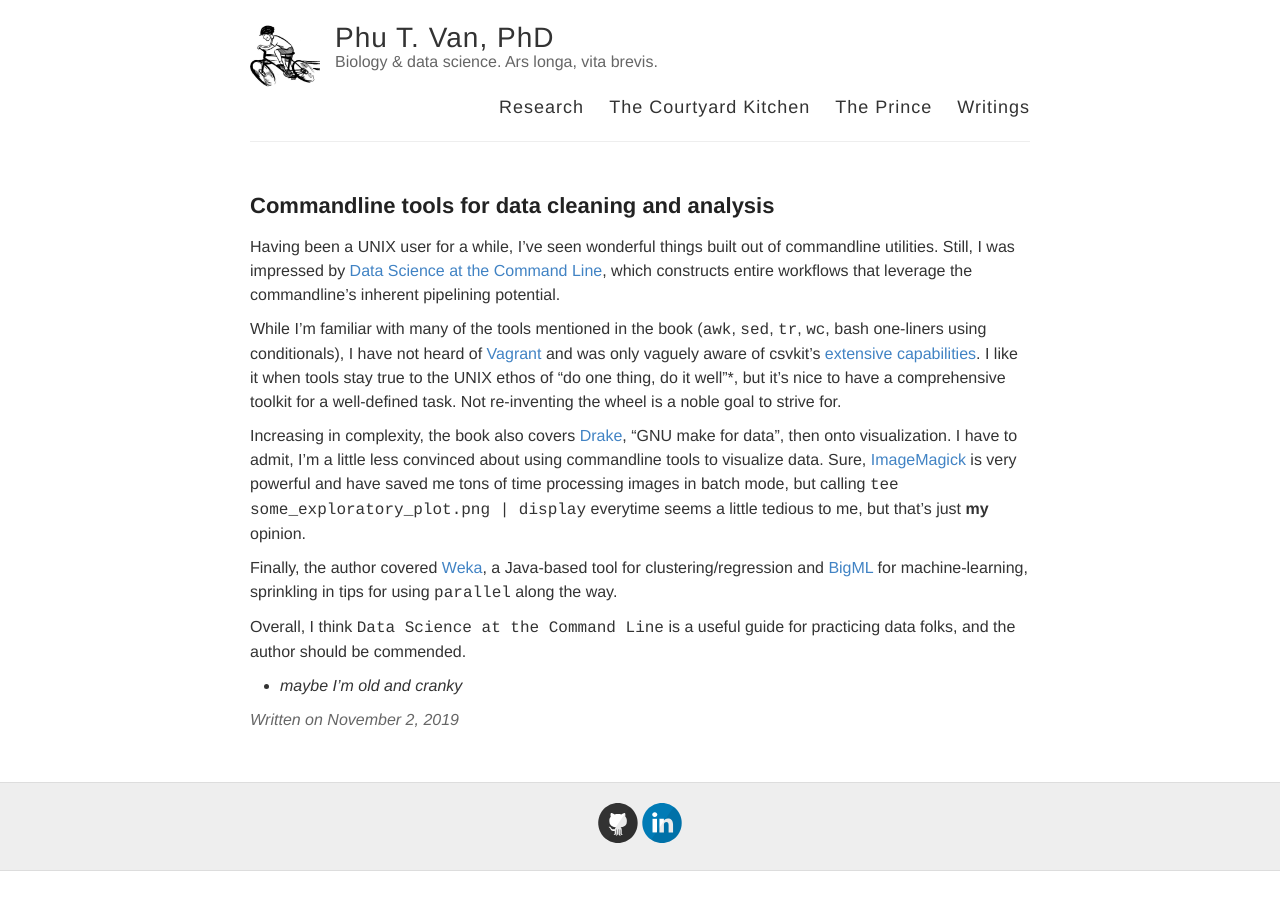
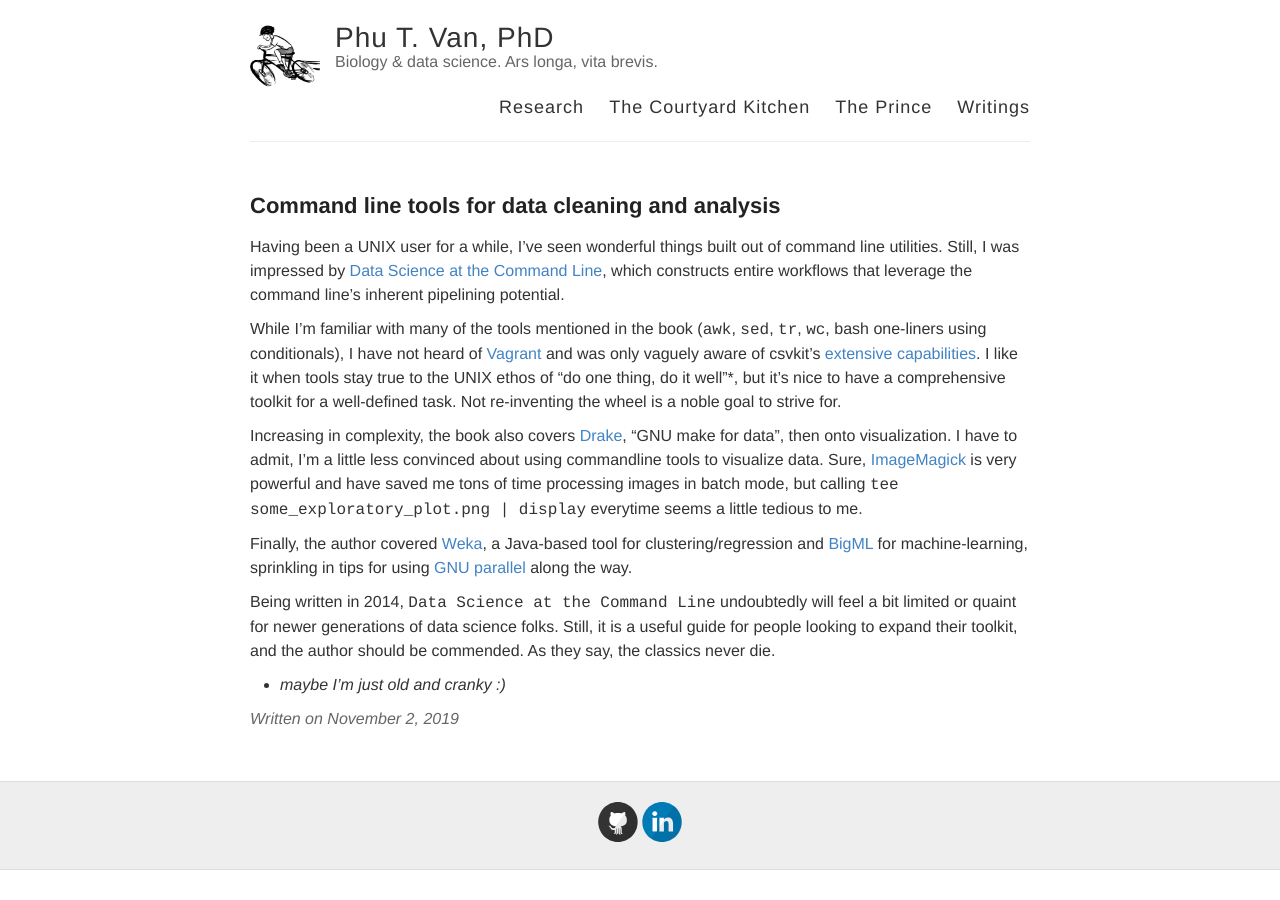
Before and after one commit to ptvan/ptvan.github.io, a Jekyll site: the page built from _posts/2019-11-02-command-line-tools.md, in a window 1280 px wide. Built offline with Jekyll 4.4.1, drawn with Linux system fonts in a browser that asks for light colours.

Commit message:
updated Data Science at the Command Line post

````diff
--- a/_posts/2019-11-02-command-line-tools.md
+++ b/_posts/2019-11-02-command-line-tools.md
@@ -1,16 +1,16 @@
 ---
 layout: post
-title: Commandline tools for data cleaning and analysis
+title: Command line tools for data cleaning and analysis
 ---
 
-Having been a UNIX user for a while, I've seen wonderful things built out of commandline utilities. Still, I was impressed by [Data Science at the Command Line](https://www.datascienceatthecommandline.com), which constructs entire workflows that leverage the commandline's inherent pipelining potential.
+Having been a UNIX user for a while, I've seen wonderful things built out of command line utilities. Still, I was impressed by [Data Science at the Command Line](https://www.datascienceatthecommandline.com), which constructs entire workflows that leverage the command line's inherent pipelining potential.
 
 While I'm familiar with many of the tools mentioned in the book (`awk`, `sed`, `tr`, `wc`, bash one-liners using conditionals), I have not heard of [Vagrant](https://www.vagrantup.com/docs/cli/) and was only vaguely aware of csvkit's [extensive capabilities](https://source.opennews.org/articles/eleven-awesome-things-you-can-do-csvkit/). I like it when tools stay true to the UNIX ethos of "do one thing, do it well"*, but it's nice to have a comprehensive toolkit for a well-defined task. Not re-inventing the wheel is a noble goal to strive for.
 
-Increasing in complexity, the book also covers [Drake](https://github.com/Factual/drake), "GNU make for data", then onto visualization. I have to admit, I'm a little less convinced about using commandline tools to visualize data. Sure, [ImageMagick](https://imagemagick.org) is very powerful and have saved me tons of time processing images in batch mode, but calling ```tee some_exploratory_plot.png | display``` everytime seems a little tedious to me, but that's just **my** opinion.
+Increasing in complexity, the book also covers [Drake](https://github.com/Factual/drake), "GNU make for data", then onto visualization. I have to admit, I'm a little less convinced about using commandline tools to visualize data. Sure, [ImageMagick](https://imagemagick.org) is very powerful and have saved me tons of time processing images in batch mode, but calling ```tee some_exploratory_plot.png | display``` everytime seems a little tedious to me.
 
-Finally, the author covered [Weka](https://www.cs.waikato.ac.nz/ml/weka/), a Java-based tool for clustering/regression and [BigML](https://bigml.com/) for machine-learning, sprinkling in tips for using `parallel` along the way.
+Finally, the author covered [Weka](https://www.cs.waikato.ac.nz/ml/weka/), a Java-based tool for clustering/regression and [BigML](https://bigml.com/) for machine-learning, sprinkling in tips for using [GNU parallel](https://www.gnu.org/software/parallel/) along the way.
 
-Overall, I think `Data Science at the Command Line` is a useful guide for practicing data folks, and the author should be commended.
+Being written in 2014, `Data Science at the Command Line` undoubtedly will feel a bit limited or quaint for newer generations of data science folks. Still, it is a useful guide for people looking to expand their toolkit, and the author should be commended. As they say, the classics never die.
 
-* _maybe I'm old and cranky_
+* _maybe I'm just old and cranky :)_
````
